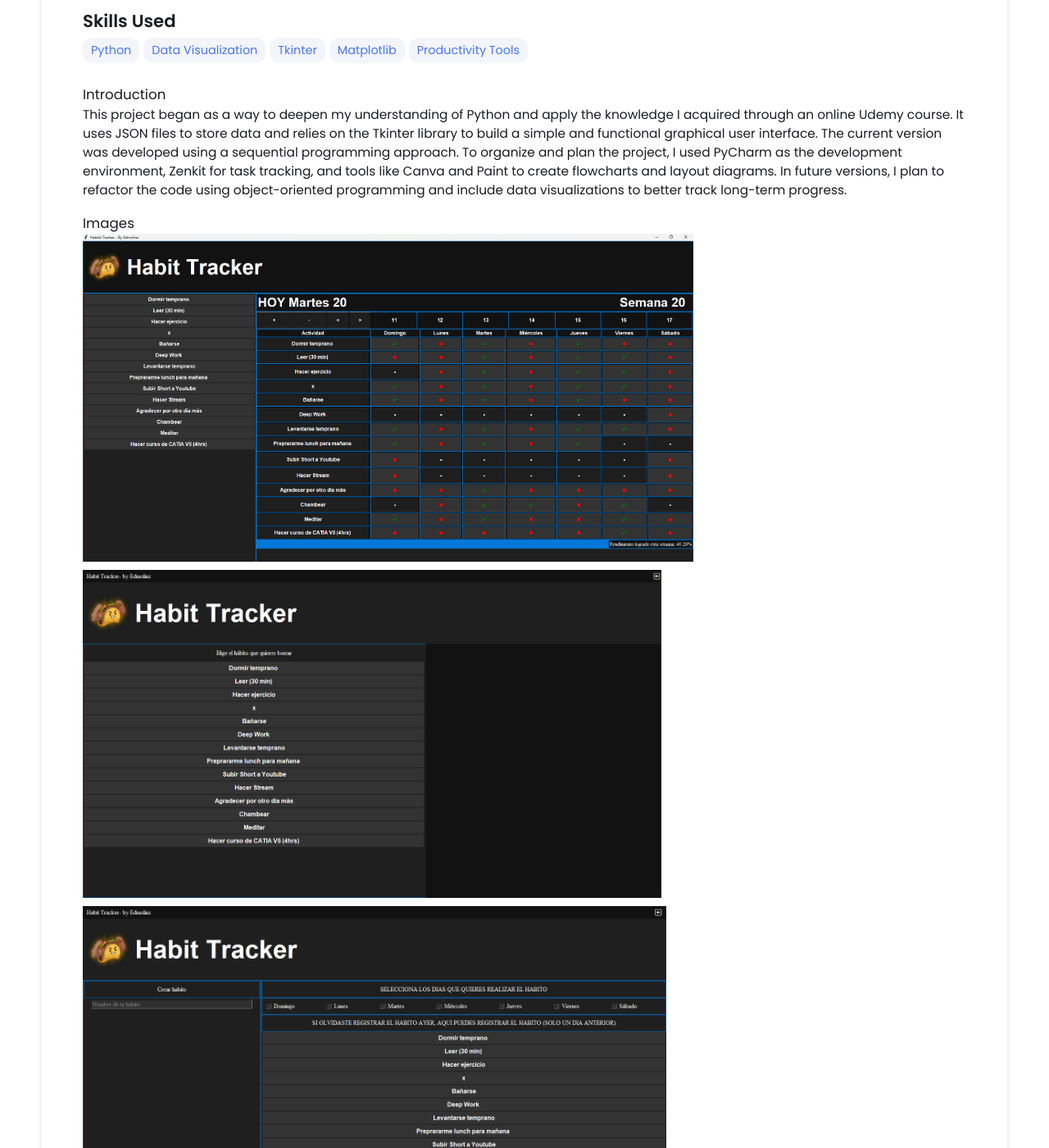
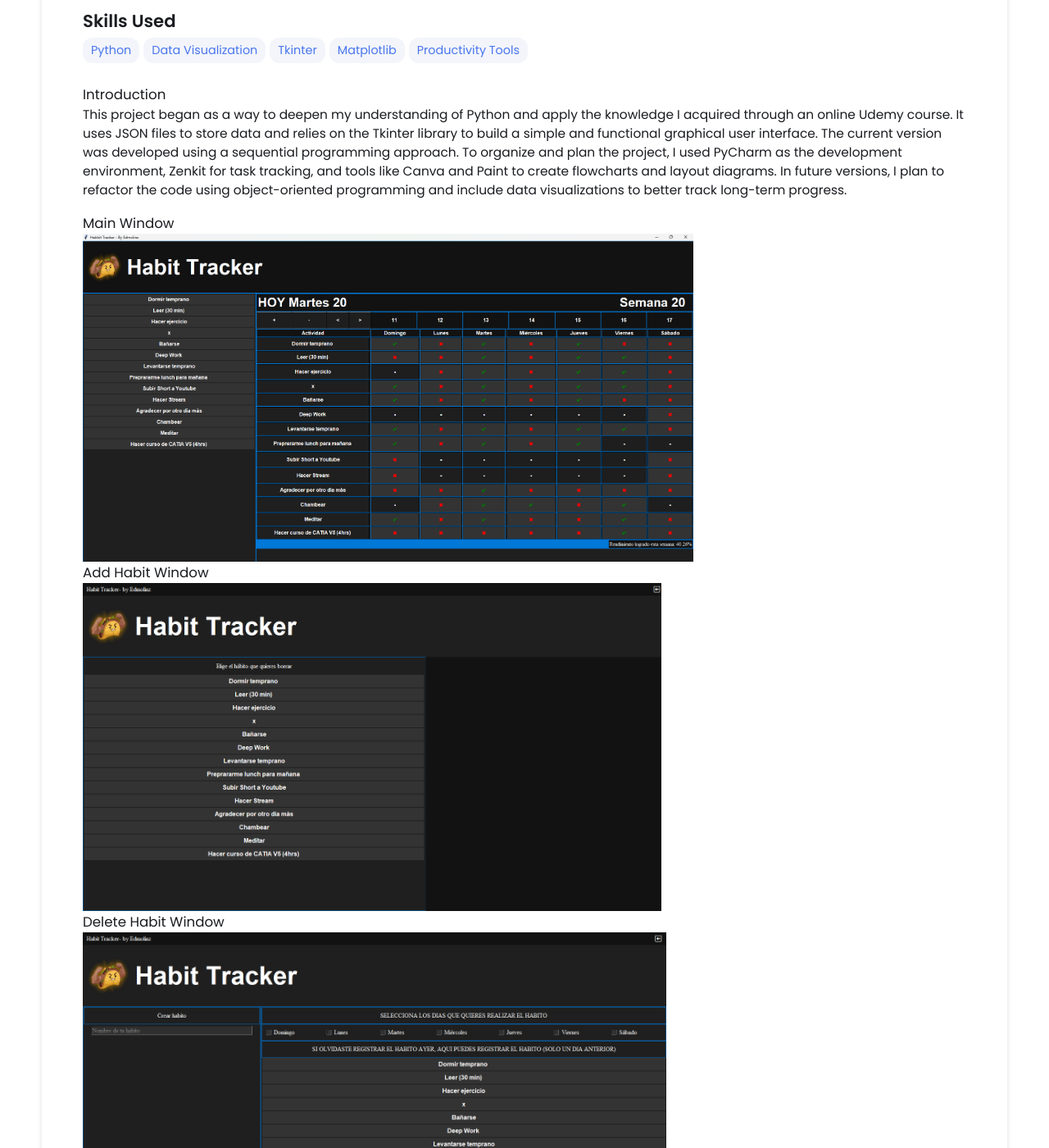
Before and after one commit to DanMG20/danmg20.github.io, a Jekyll site: the page built from _projects/Habbit_Tracker/index.md, in a window 1280 px wide and 1400 px high, scrolled down 680 px. Shown: the whole window at 82% size. Built offline with Jekyll 4.4.1, drawn with Linux system fonts in a browser that asks for light colours.

Commit message:
Update index.md

```diff
--- a/_projects/Habbit_Tracker/index.md
+++ b/_projects/Habbit_Tracker/index.md
@@ -15,7 +15,22 @@ main-image: /Habbit tracker.png
 ### Introduction
 This project began as a way to deepen my understanding of Python and apply the knowledge I acquired through an online Udemy course. It uses JSON files to store data and relies on the Tkinter library to build a simple and functional graphical user interface. The current version was developed using a sequential programming approach. To organize and plan the project, I used PyCharm as the development environment, Zenkit for task tracking, and tools like Canva and Paint to create flowcharts and layout diagrams. In future versions, I plan to refactor the code using object-oriented programming and include data visualizations to better track long-term progress.
 
-### Images
+### Main Window
 <div style="text-align: center;">
-  {% include image-gallery.html images="1.png, 2.png, 3.png, 4.png" height="400" %}
+  {% include image-gallery.html images="1.png" height="400" %}
 </div>
+
+### Add Habit Window
+<div style="text-align: center;">
+  {% include image-gallery.html images="2.png" height="400" %}
+</div>
+
+### Delete Habit Window
+<div style="text-align: center;">
+  {% include image-gallery.html images="3.png" height="400" %}
+</div>
+
+### Pycharm code
+<div style="text-align: center;">
+  {% include image-gallery.html images="4.png" height="400" %}
+</div>
```
